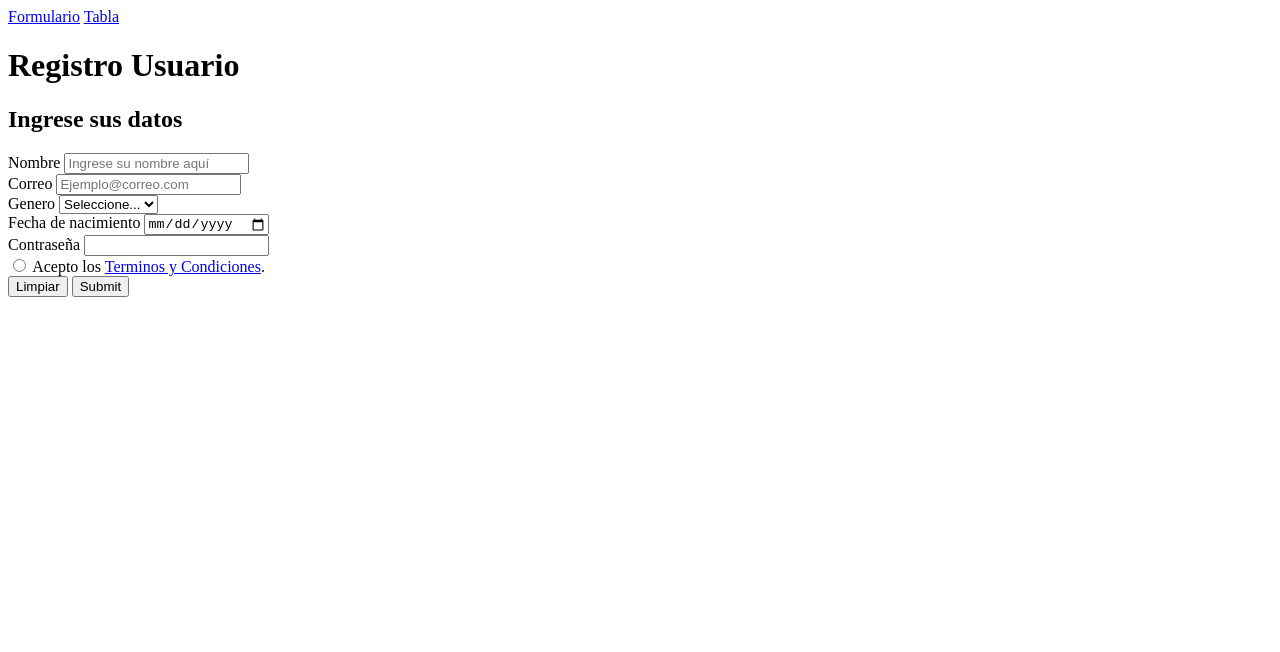
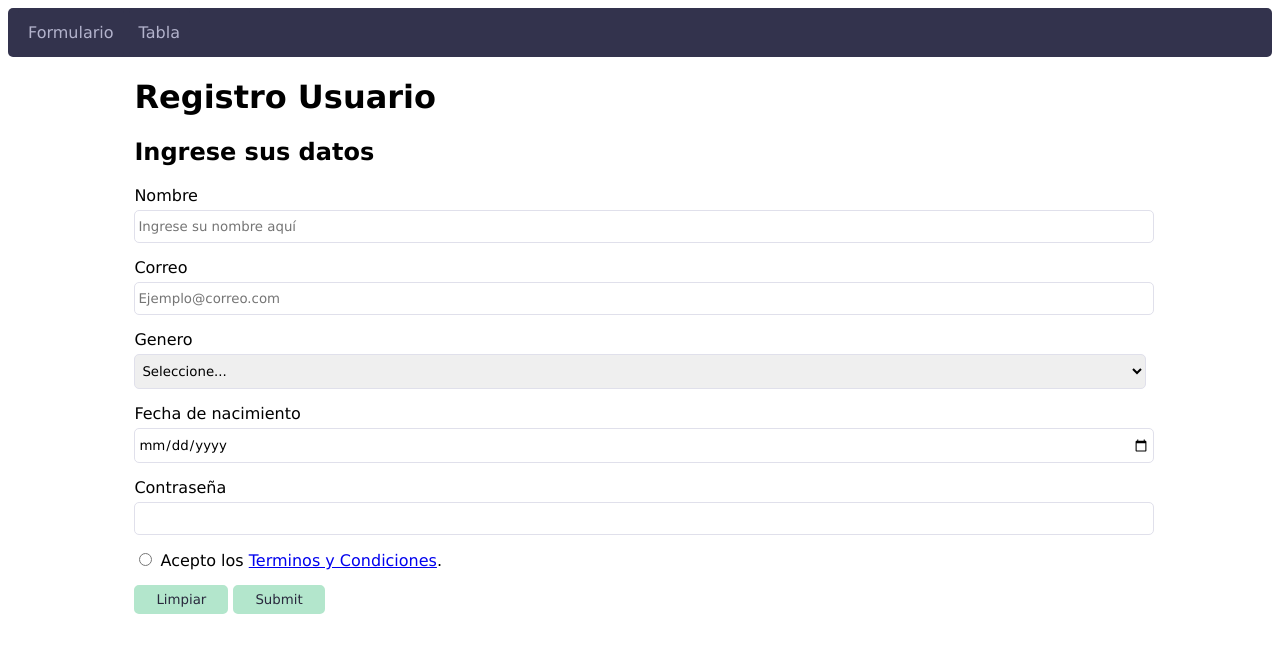
Before and after one commit to JoseRupallanDiaz/EspecializacionTecnologica1, a plain HTML site: page Guia 1 HTML y CSS/index.html in a window 1280 px wide. Drawn offline with Linux system fonts and the light colour scheme; the site is published under a folder, as on GitHub Pages, so addresses that start at the root find nothing.

Commit message:
Se corrigen direcciones y nombre de form a index

```diff
--- a/Guia 1 HTML y CSS/form.html
+++ b/Guia 1 HTML y CSS/index.html
@@ -6,13 +6,13 @@
     <meta http-equiv="X-UA-Compatible" content="IE=edge">
     <meta name="viewport" content="width=device-width, initial-scale=1.0">
     <title>Formulario</title>
-    <link rel="stylesheet" href="/css/design.css">
+    <link rel="stylesheet" href="./css/design.css">
 </head>
 
 <body>
     <nav class="navbar">
-        <a class="navbar" href="/form.html">Formulario</a>
-        <a class="navbar" href="/table.html">Tabla</a>
+        <a class="navbar" href="./index.html">Formulario</a>
+        <a class="navbar" href="./table.html">Tabla</a>
     </nav>
     <div class="main-container">
         <div>
@@ -50,7 +50,7 @@
                 </div>
                 <div>
                     <input type="radio" id="terms">
-                    <label>Acepto los <a href="/terms.html">Terminos y Condiciones</a>.</label>
+                    <label>Acepto los <a href="./terms.html">Terminos y Condiciones</a>.</label>
                 </div>
                 <div>
                     <input class="button-primary" type="button" value="Limpiar">
```
Also changed, not shown: Guia 1 HTML y CSS/table.html (+3 -3 lines), Guia 1 HTML y CSS/terms.html (+1 -1 lines).
